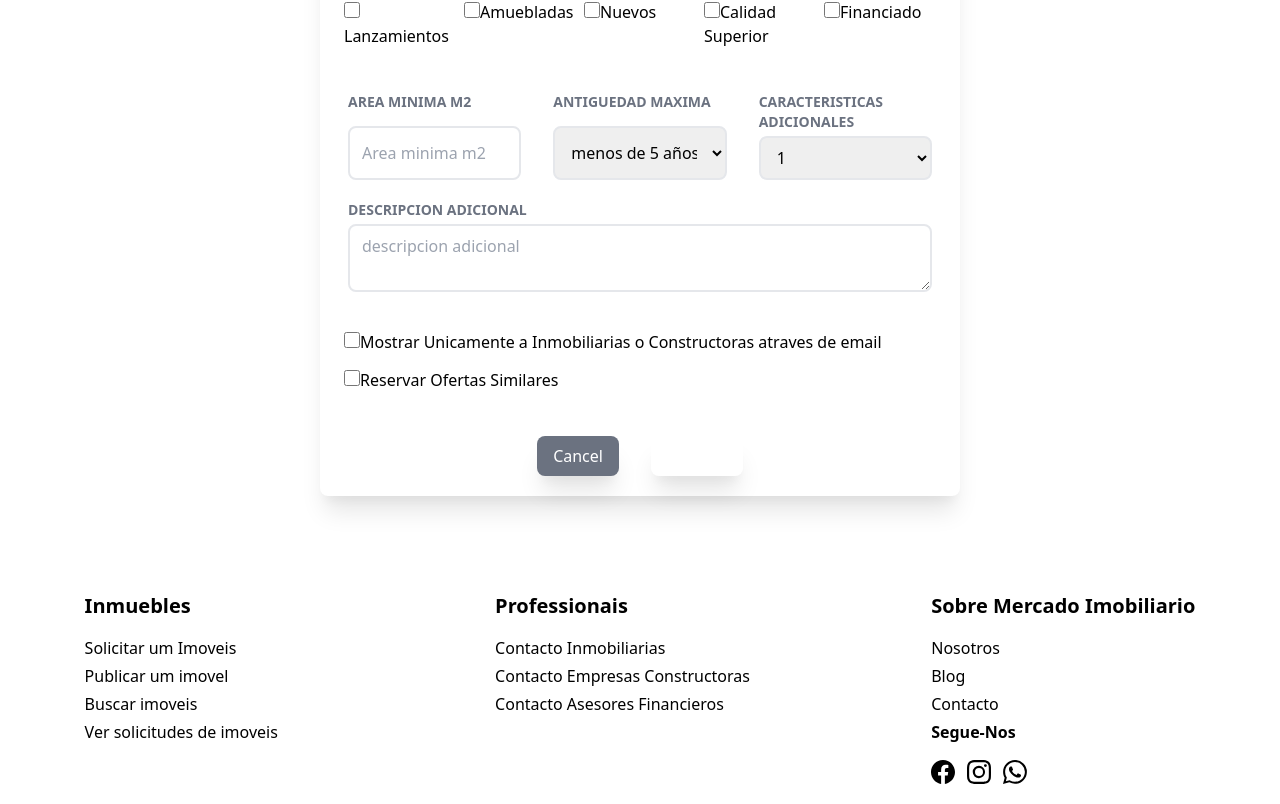
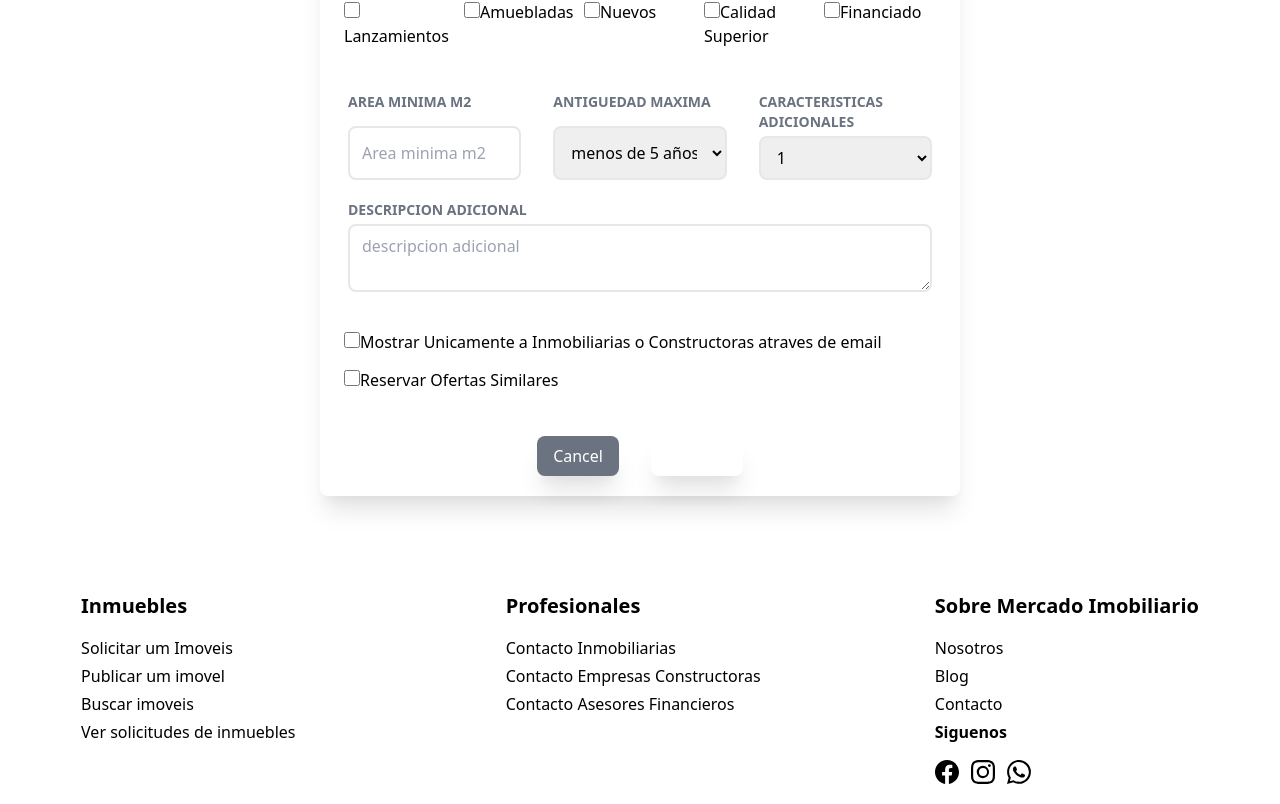
Before and after one commit to FedeSabi/Proyecto-Mercado-Inmobiliario, a React (Vite) app in the folder Front/: page /FormBusquedaUser in a window 1280 px wide. Shown: the part 486-1290 px from the top of the page. Built offline with nearby package versions, Linux system fonts and the light colour scheme.

Commit message:
se modifico totalmemte footer

```diff
--- a/Front/src/components/Footer.jsx
+++ b/Front/src/components/Footer.jsx
@@ -11,11 +11,11 @@ const Footer = () => {
           <a href="#">Solicitar um Imoveis</a>
           <a href="#">Publicar um imovel</a>
           <a href="#">Buscar imoveis</a>
-          <a href="#">Ver solicitudes de imoveis</a>
+          <a href="#">Ver solicitudes de inmuebles</a>
         </div>
         <div className="flex flex-col gap-1">
           <h1 className="mb-3 text-xl">
-            <b>Professionais</b>
+            <b>Profesionales</b>
           </h1>
           <a href="#">Contacto Inmobiliarias</a>
           <a href="#">Contacto Empresas Constructoras</a>
@@ -29,7 +29,7 @@ const Footer = () => {
           <a href="#">Blog</a>
           <a href="#">Contacto</a>
           <p href="#">
-            <b>Segue-Nos</b>
+            <b>Siguenos</b>
           </p>
           <div className="flex mt-3 gap-3 mb-5 text-orange-500 text-2xl">
             <a href="#">
```
